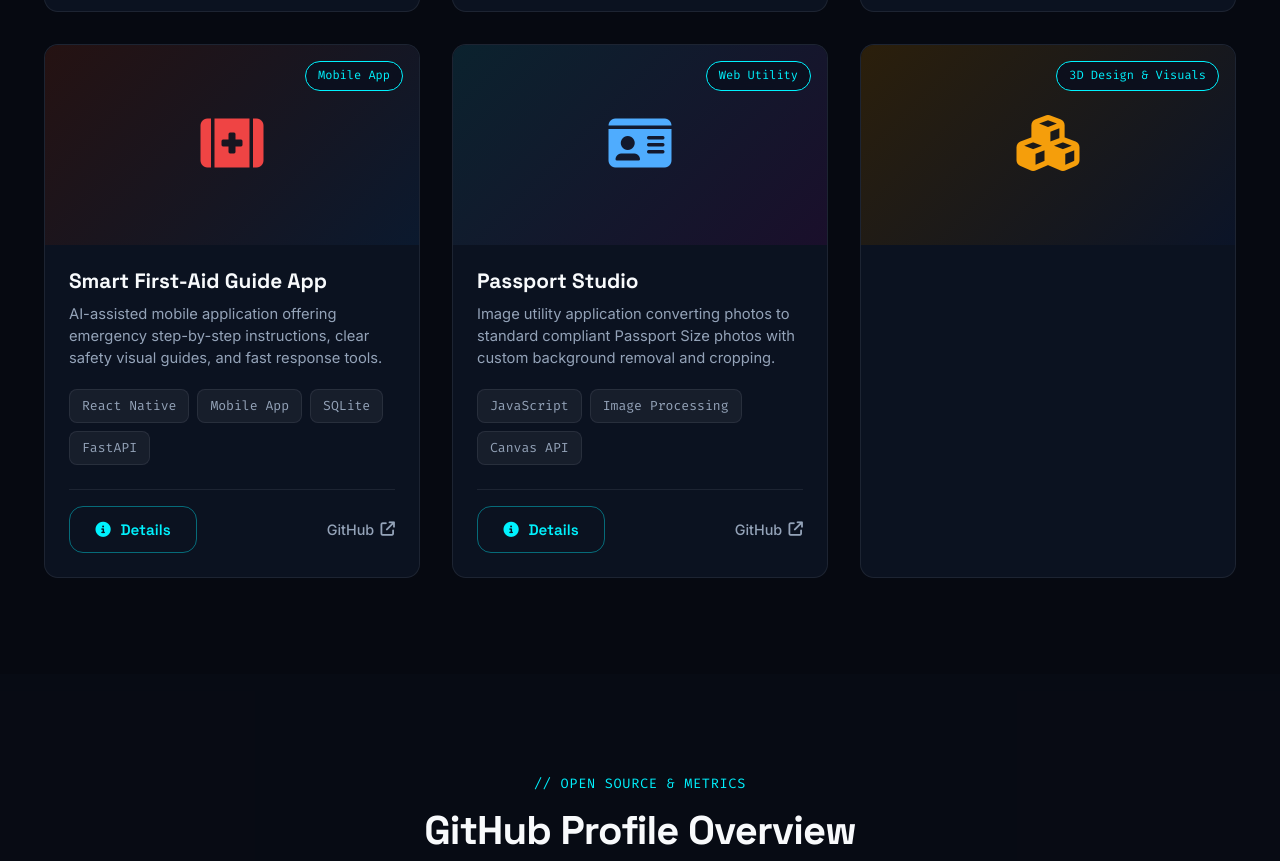
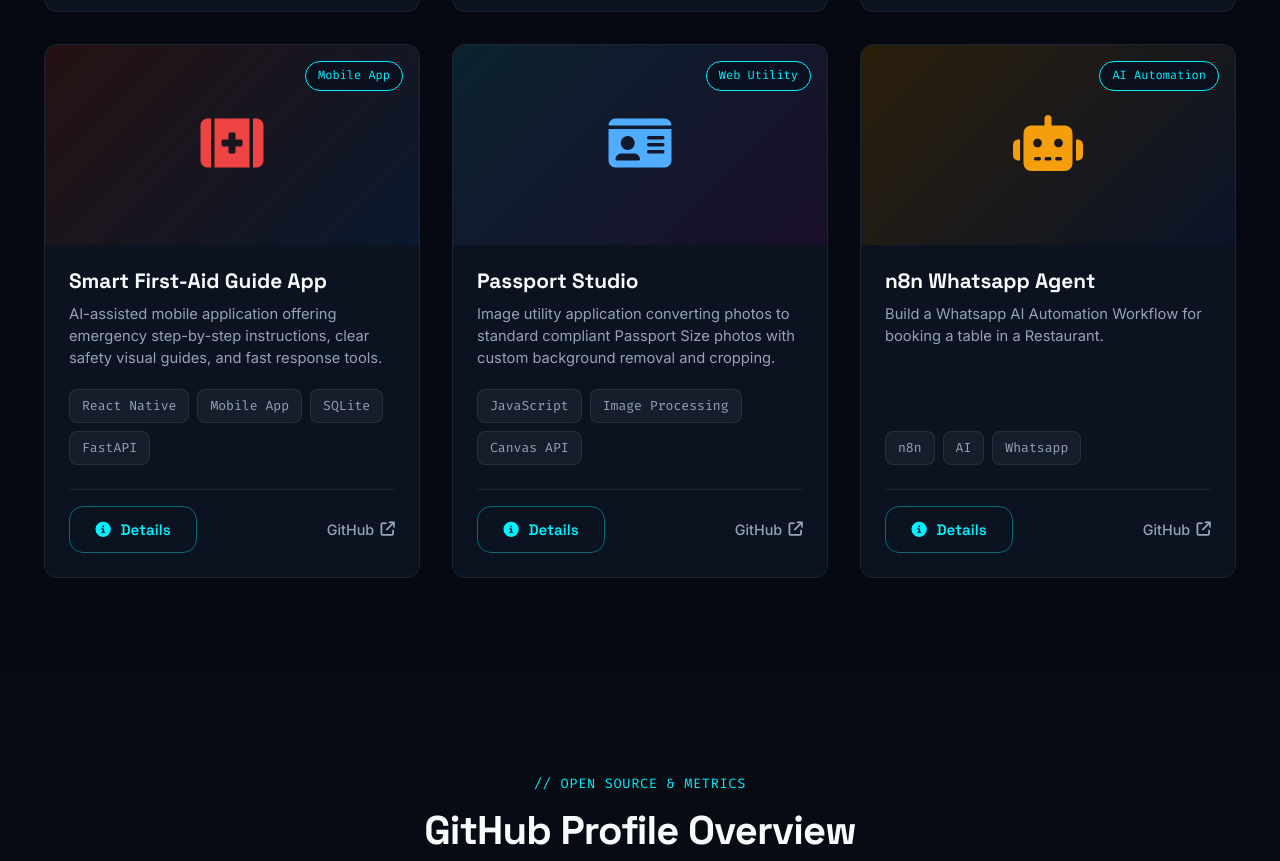
Before and after one commit to oye-ahmad/portfolioweb, a website: page index.html in a window 1280 px wide. Shown: the part 4428-5289 px from the top of the page. Drawn offline with Linux system fonts and the light colour scheme.

Commit message:
update ai automation info

```diff
--- a/index.html
+++ b/index.html
@@ -569,34 +569,34 @@
           </div>
         </div>
 
-        <!-- Project 6: Blender Work -->
+        <!-- Project 6: AI Autoation -->
         <div class="project-card">
           <div class="project-banner" style="background: linear-gradient(135deg, #2b1f0b, #0b1428);">
             <div style="font-size: 3.5rem; color: #f59e0b;">
-              <i class="fa-solid fa-cubes"></i>
+              <i class="fa-solid fa-robot"></i>
             </div>
-            <span class="project-type-badge">3D Design & Visuals</span>
+            <span class="project-type-badge">AI Automation</span>
           </div>
-          <!-- <div class="project-content">
-            <h3 class="project-title">Blender 3D Suite</h3>
+          <div class="project-content">
+            <h3 class="project-title">n8n Whatsapp Agent</h3>
             <p class="project-desc">
-              Collection of 3D mechanical models, UAV drone component renders, hardware visualizations, and Blender
-              animations.
+              Build a Whatsapp AI Automation Workflow for booking a table in a Restaurant.
             </p>
             <div class="project-tags">
-              <span class="skill-tag">Blender</span>
-              <span class="skill-tag">3D Modeling</span>
-              <span class="skill-tag">Hardware Visuals</span>
+              <span class="skill-tag">n8n</span>
+              <span class="skill-tag">AI</span>
+              <span class="skill-tag">Whatsapp</span>
             </div>
             <div class="project-footer">
               <button class="btn btn-outline btn-sm open-modal-btn" data-project="blender">
                 <i class="fa-solid fa-circle-info"></i> Details
               </button>
-              <a href="https://github.com/oye-ahmad/Blender-Work" target="_blank" rel="noopener" class="project-link">
+              <a href="https://github.com/oye-ahmad/n8n-Whatsapp-Restaurant-Table-Booking-Agent" target="_blank"
+                rel="noopener" class="project-link">
                 GitHub <i class="fa-solid fa-arrow-up-right-from-square"></i>
               </a>
             </div>
-          </div> -->
+          </div>
         </div>
 
       </div>
```
